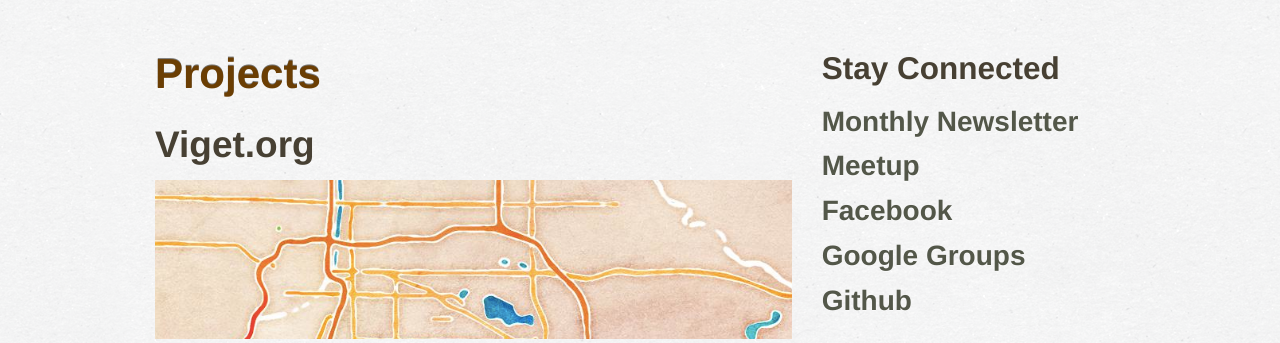
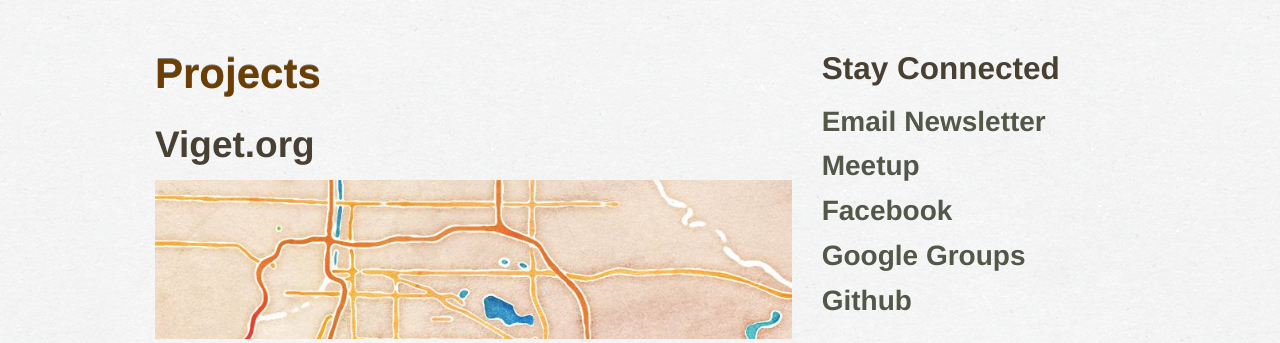
Before and after one commit to friendlycode/homepage, a Jekyll site: the page built from index.html, in a window 1280 px wide. Shown: the part 194-537 px from the top of the page. Built offline with Jekyll 4.4.1, drawn with Linux system fonts in a browser that asks for light colours; nearby versions of some CDN libraries; library files that are not in the unit come from our copies; comment, search, counter and statistics services are not loaded.

Commit message:
Newsletter is not really monthly

```diff
--- a/_includes/sidebar.html
+++ b/_includes/sidebar.html
@@ -1,6 +1,6 @@
 <h3>Stay Connected</h3>
 <ul>
-  <li><a href="/newsletter">Monthly Newsletter</a></li>
+  <li><a href="/newsletter">Email Newsletter</a></li>
   <li><a href="http://www.meetup.com/cfabrigade/Grand-Rapids-MI/">Meetup</a></li>
   <li><a href="https://www.facebook.com/friendlycodegr">Facebook </a></li>
   <li><a href="https://groups.google.com/forum/?hl=en&fromgroups#!forum/friendly-code">Google Groups</a></li>
```
